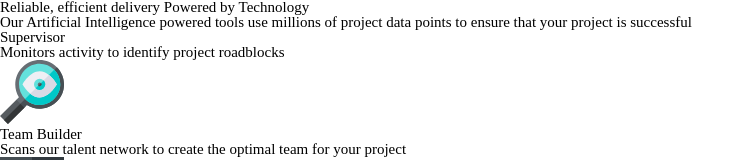
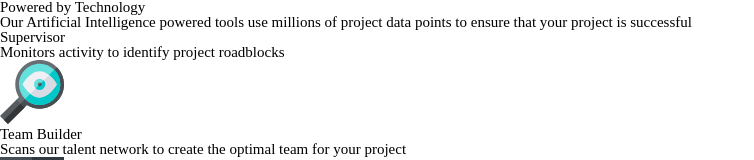
Before and after one commit to leonel-giuliano/leonel-giuliano.github.io, a website: page Newbie/4-card-feature/index.html in a window 1280 px wide. Shown: the top 160 px of the page, without its empty margins (0-754 px from the left). Drawn offline with Linux system fonts and the light colour scheme.

Commit message:
Trying sm

```diff
--- a/Newbie/4-card-feature/index.html
+++ b/Newbie/4-card-feature/index.html
@@ -22,7 +22,7 @@
 <body class="grid-flow">
   <header class="grid-flow">
     <h1 class="title">
-      Reliable, efficient delivery
+      <!-- Reliable, efficient delivery -->
       <span>Powered by Technology</span>
     </h1>
 
```
